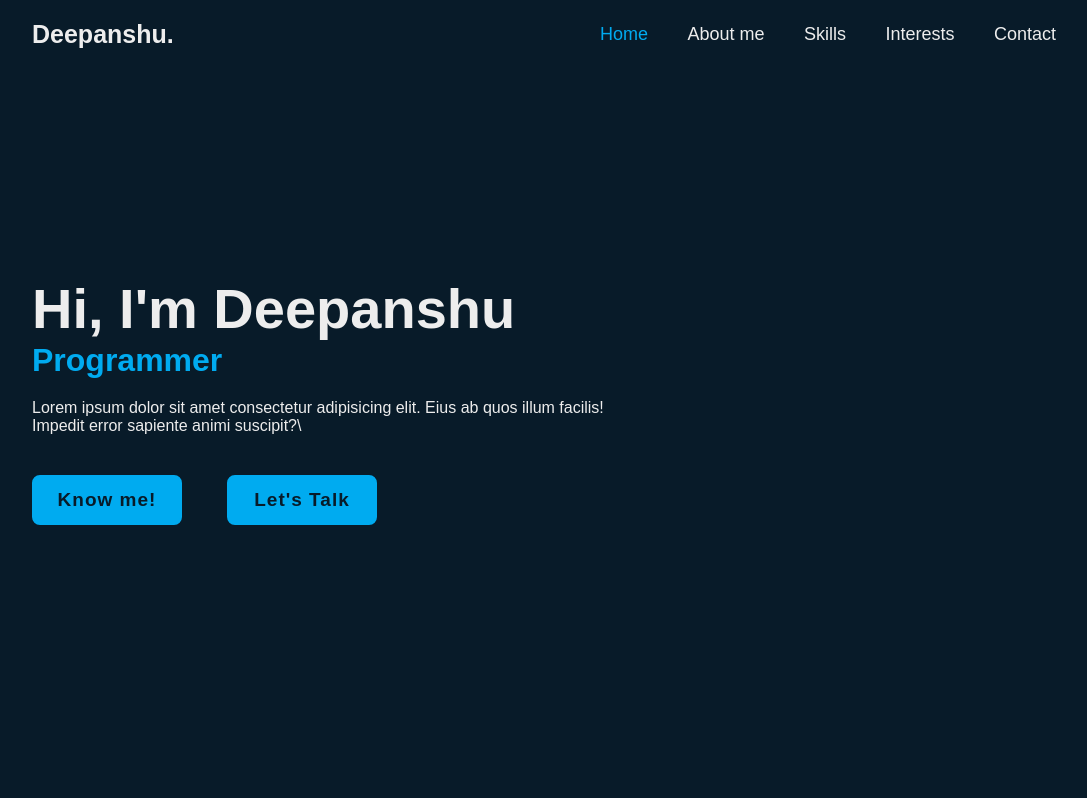
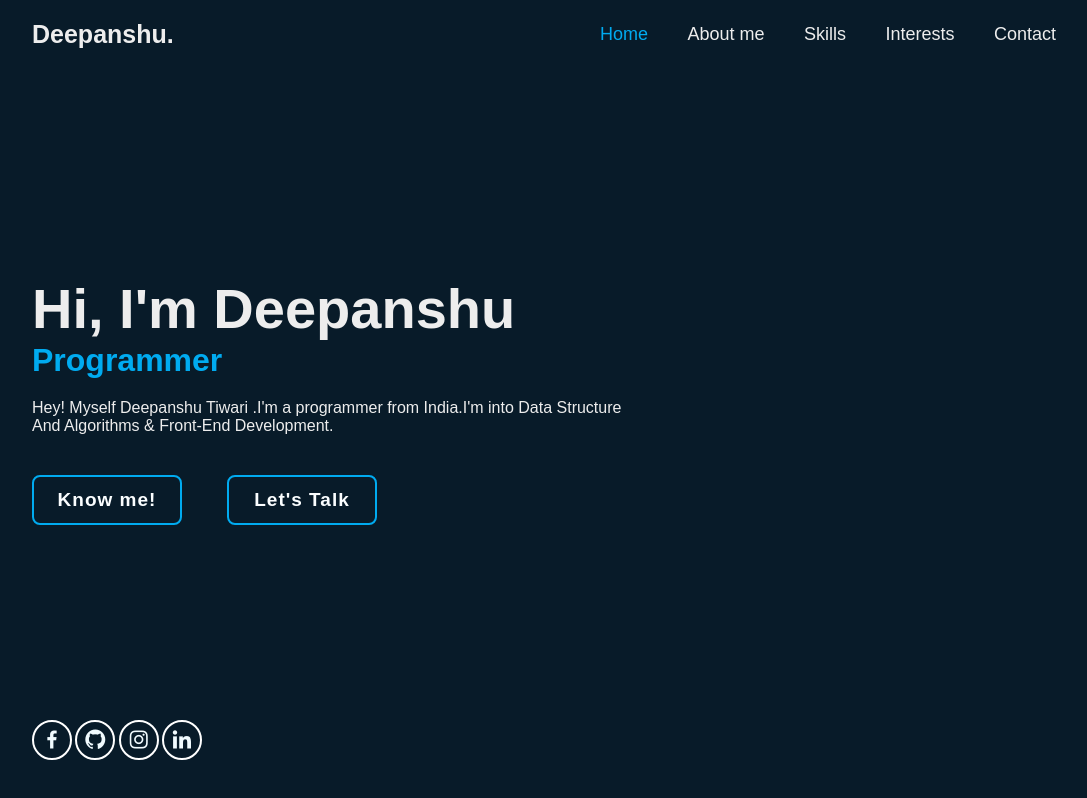
Before and after one commit to Deepans2004/CODESSOFT-Internship, a plain HTML site: page Portfolio/index.html in a window 1280 px wide. Shown: the whole page, without its empty margins (96-1183 px from the left). Drawn offline with nearby package versions, Linux system fonts and the light colour scheme; a web font is replaced by a local one.

Commit message:
new commit

```diff
--- a/Portfolio/index.html
+++ b/Portfolio/index.html
@@ -4,8 +4,10 @@
 <head>
     <meta charset="UTF-8">
     <meta name="viewport" content="width=device-width, initial-scale=1.0">
-    <title>Document</title>
+    <title>Portfolio</title>
     <link rel="stylesheet" href="style.css">
+    <link href='https://unpkg.com/boxicons@2.1.4/css/boxicons.min.css' rel='stylesheet'>
+
 </head>
 
 <body>
@@ -25,13 +27,22 @@
         <div class="home-content">
             <h1>Hi, I'm Deepanshu</h1>
             <h3>Programmer</h3>
-            <p>Lorem ipsum dolor sit amet consectetur adipisicing elit. Eius ab quos illum facilis! Impedit error sapiente animi suscipit?\</p>
+            <p>Hey! Myself Deepanshu Tiwari .I'm a programmer from India.I'm into Data Structure And Algorithms & Front-End Development. </p>
             <div class="btn-box">
                 <a href="#">Know me!</a>
                 <a href="#">Let's Talk</a>
             </div>
         </div>
+
+        <div class="home-sec">
+            <a href="#" target="_blank"><i class='bx bxl-facebook'></i></a>
+            <a href="https://github.com/Deepans2004" target="_blank"><i class='bx bxl-github'></i></a>
+            <a href="https://www.instagram.com/ideepanshutiwari/" target="_blank"><i class='bx bxl-instagram' ></i></a>
+            <a href="" target="_blank"><i class='bx bxl-linkedin'></i></a>
+        </div>
     </section>
+
+
 
 </body>
 
--- a/Portfolio/style.css
+++ b/Portfolio/style.css
@@ -89,11 +89,11 @@ body{
     align-items: center;
     width: 150px;
     height: 100%;
-    background: #00abf0;
+    background: #081b29;
     border: 2px solid #00abf0;
     border-radius: 8px;
     font-size: 19px;
-    color: #081b29;
+    color: #fbfeff;
     text-decoration: none;
     font-weight: 600;
     letter-spacing: 1px;
@@ -103,16 +103,14 @@ body{
 
 btn-box a:nth-child(2){
     background: transparent;
-    color: #00abf0;
+    color: #1f86af;
 }
 btn-box a:nth-child(2):hover{
-color: #081b29;
-
-
+color: #008cf1;
 }
 
 btn-box a:nth-child(2)::before{
-    background: #00abf0;
+    background: #081b29;
 }
 .btn-box a:before{
     content: '';
@@ -121,12 +119,41 @@ btn-box a:nth-child(2)::before{
     left: 0;
     width: 0;
     height: 100%;
-    background: #081b29;
+    background: #008cf1;
     z-index: -1;
     transition: .5s;
 }
 
 .btn-box a:hover::before{
     width: 100%;
+}
 
+.home-sec{
+    position: absolute;
+    bottom: 40px;
+    width: 170px;
+    display: flex;
+    justify-content: space-between;
 }
+
+.home-sec a{
+    display: inline-flex;
+    justify-content: center;
+    align-items: center;
+    width: 40px;
+    height: 40px;
+    background: transparent;
+    border: 2px solid #ffffff;
+    border-radius: 50%;
+    font-size: 24px;
+    color: #f1fbff;
+    text-decoration: none;
+    transition: .5s;
+}
+
+.home-sec a:hover{
+    cursor: pointer;
+    border: 2px solid #008cf1;
+    color: #008cf1;
+    transform: scale(.9);
+}
```
